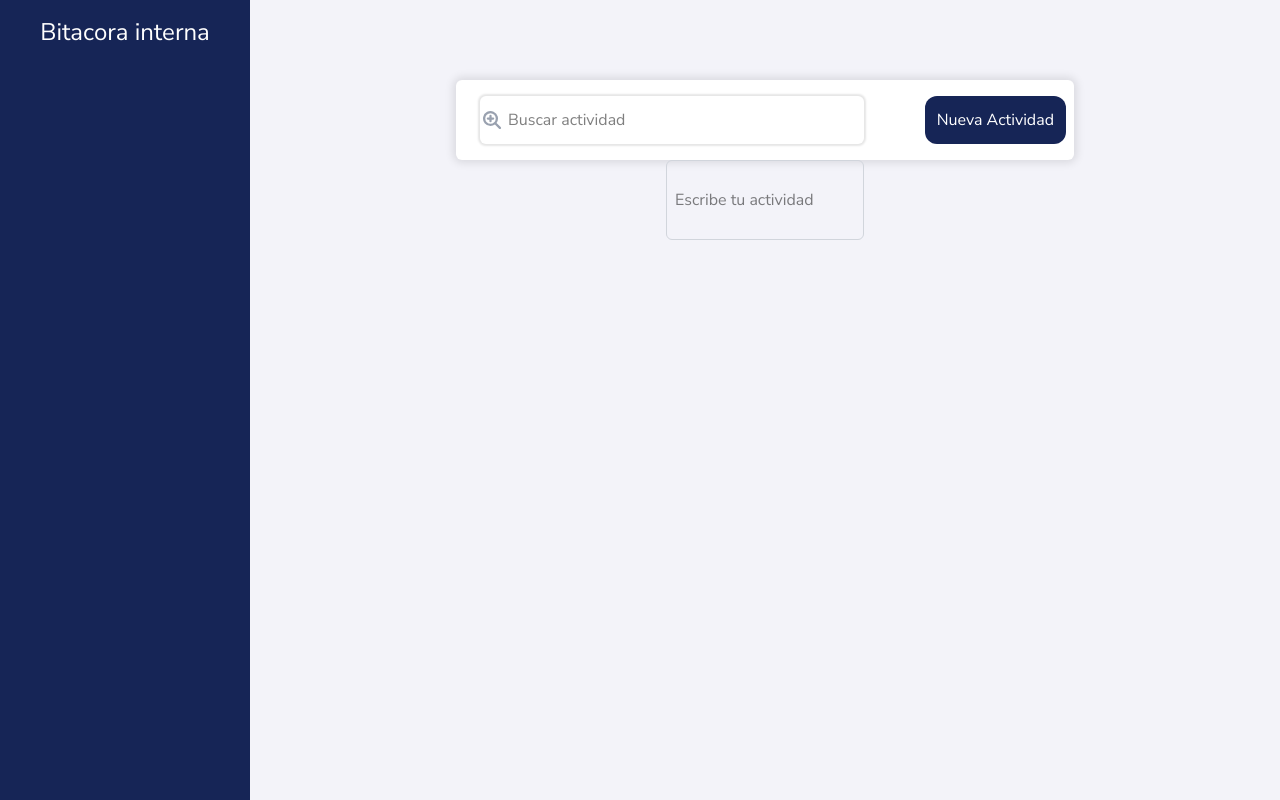
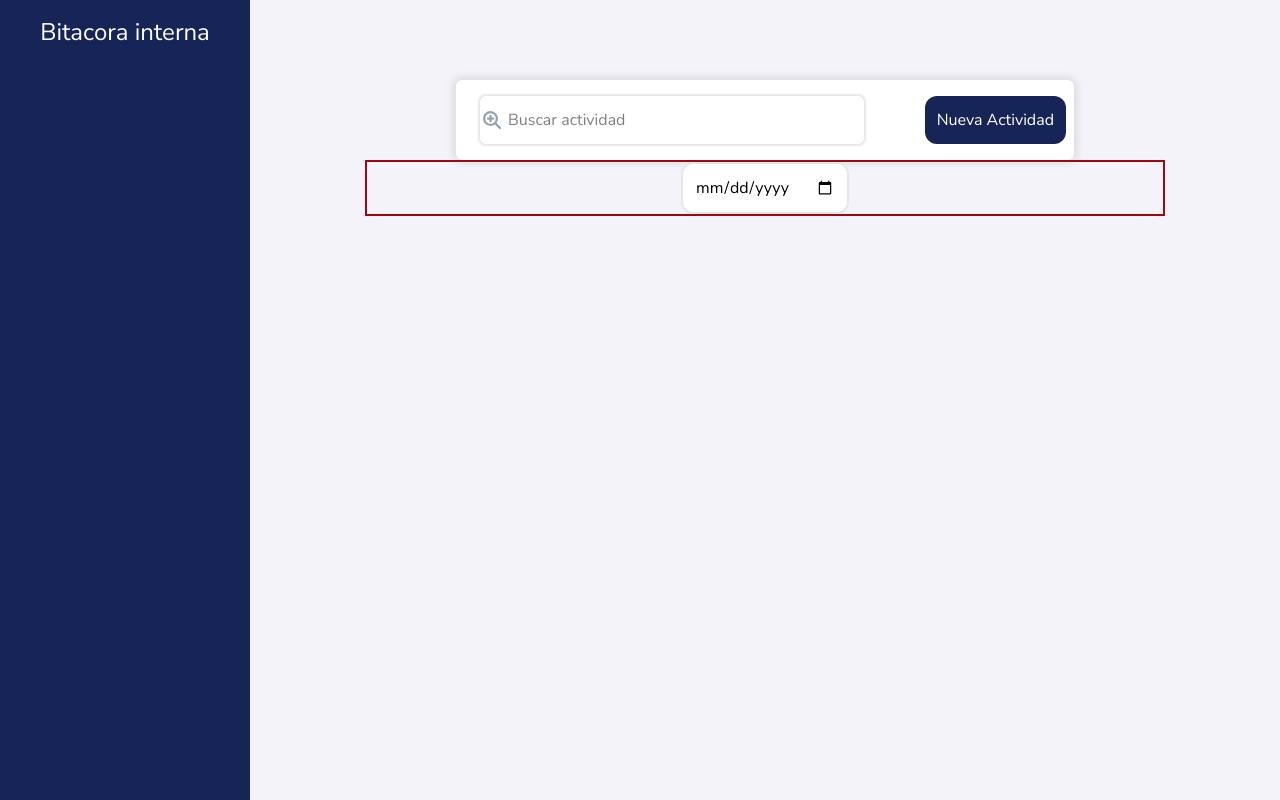
Before and after one commit to iDannyGR/SNIMSRC, a Next.js app in the folder frontend/: page / in a window 1280 px wide. Built offline with nearby package versions, Linux system fonts and the light colour scheme.

Commit message:
update modal

```diff
--- a/frontend/package.json
+++ b/frontend/package.json
@@ -13,10 +13,12 @@
   },
   "dependencies": {
     "@heroicons/react": "^2.2.0",
+    "formik": "^2.4.6",
     "next": "15.4.1",
     "react": "19.1.0",
     "react-dom": "19.1.0",
-    "react-toastify": "^11.0.5"
+    "react-toastify": "^11.0.5",
+    "yup": "^1.6.1"
   },
   "devDependencies": {
     "@eslint/eslintrc": "^3",
--- /dev/null
+++ b/frontend/src/app/note/page.tsx
@@ -0,0 +1,5 @@
+import React from "react";
+
+export default function Note():React.ReactElement {
+  return <div>Note</div>;
+}
--- a/frontend/src/components/Modal.tsx
+++ b/frontend/src/components/Modal.tsx
@@ -21,7 +21,7 @@ export default function Modal({ isOpen, onClose, children }: ModalProps): React.
       <div>
         <GenericButton
           onClick={onClose}
-          className="absolute top-2 right-2 bg-red-500 text-white p-2 rounded"
+          className="absolute top-2 right-2 bg-red-500 text-white p-2"
           label="Close"
         />
       </div>
--- a/frontend/src/components/ModalForm.tsx
+++ b/frontend/src/components/ModalForm.tsx
@@ -1,15 +1,15 @@
-import React from 'react'
+import React from "react";
 
 export default function ModalForm() {
   return (
-    <div>
-        <form action="">
-            <input type=""
-                placeholder='Escribe tu actividad'
-                id=''
-                className='w-full h-20 p-2 border border-gray-300 rounded-md focus:outline-none focus:ring-2 focus:ring-blue-500'
-            />
-        </form>
+    <div className="w-[100vh] h-[100%] flex items-center justify-center border-2 border-red-800">
+      <form action="">
+        <input
+          type="date"
+          id="date"
+          className="rounded-xl inline-flex p-3 border-2 bg-white "
+        />
+      </form>
     </div>
-  )
+  );
 }
--- a/frontend/src/components/search/MainBar.tsx
+++ b/frontend/src/components/search/MainBar.tsx
@@ -4,7 +4,6 @@ import GenericButton from "../Button";
 import Search from "./Search";
 
 export default function MainBar() {
-
   return (
     <div className="w-[60%] h-20 mt-20 flex items-center justify-between rounded-md bg-white shadow-[0px_0px_8px_3px_rgba(0,_0,_0,_0.1)]">
       <Search />
```
Also changed, not shown: frontend/src/app/page.tsx (+5 -4 lines), frontend/src/app/note/hook/useNote.ts (added), 1 other file (tests, documents, lock files or other folders).
